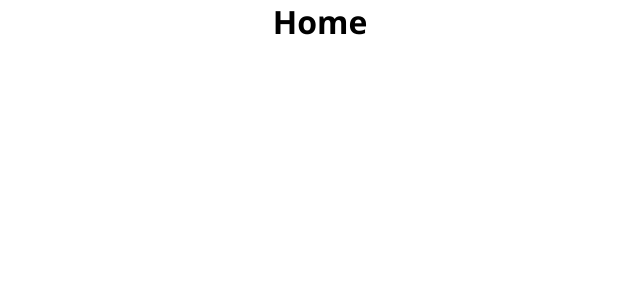
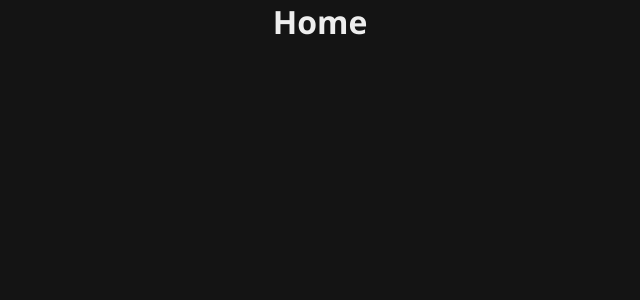
Before and after one commit to gabrielcaamargo/linktreeClone, a React (Vite) app: page / in a window 1280 px wide. Shown: the top 300 px of the page, without its empty margins (320-960 px from the left). Built offline with nearby package versions, Linux system fonts and the light colour scheme.

Commit message:
🔥 feat: set theme types

```diff
--- a/src/assets/styles/GlobalStyles.ts
+++ b/src/assets/styles/GlobalStyles.ts
@@ -12,5 +12,7 @@ export default createGlobalStyle`
     max-width: 768px;
     margin: auto;
     text-align: center;
+    background-color: ${({theme}) => theme.background};
+    color: ${({theme}) => theme.textColor};
   }
 `;
--- a/src/components/App/index.tsx
+++ b/src/components/App/index.tsx
@@ -2,11 +2,22 @@ import { BrowserRouter, Route } from "react-router-dom";
 import GlobalStyles from "../../assets/styles/GlobalStyles";
 import Router from "../../routes";
 
+import { ThemeProvider } from "styled-components";
+
+import dark from "../../assets/styles/themes/dark";
+
+interface ThemeInterface {
+  background: string,
+  textColor:string
+}
+
 export default function App() {
 	return (
     <BrowserRouter>
-      <GlobalStyles />
-      <Router />
+      <ThemeProvider theme={dark}>
+        <GlobalStyles />
+          <Router />
+      </ThemeProvider>
     </BrowserRouter>
   );
 }
--- a/tsconfig.json
+++ b/tsconfig.json
@@ -16,6 +16,6 @@
     "noEmit": true,
     "jsx": "react-jsx"
   },
-  "include": ["src"],
+  "include": ["src/**/*"],
   "references": [{ "path": "./tsconfig.node.json" }]
 }
```
Also changed, not shown: src/types/styled-components.d.ts (added, +12 -0 lines).
